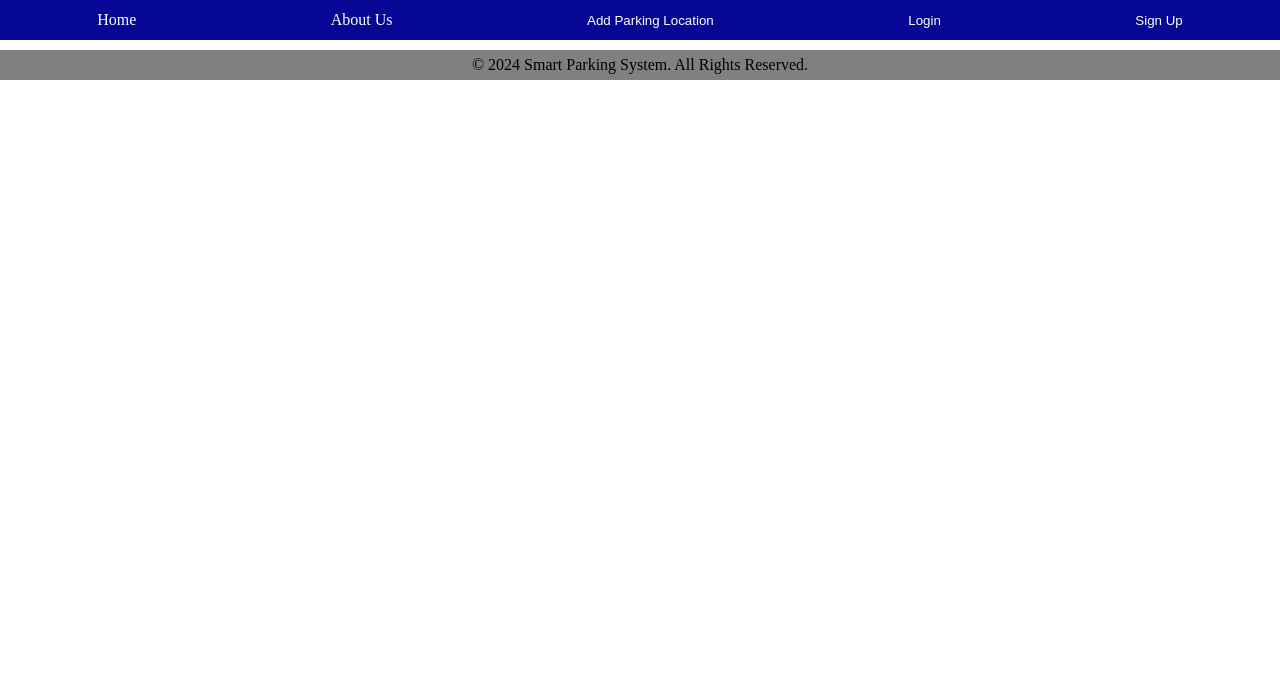
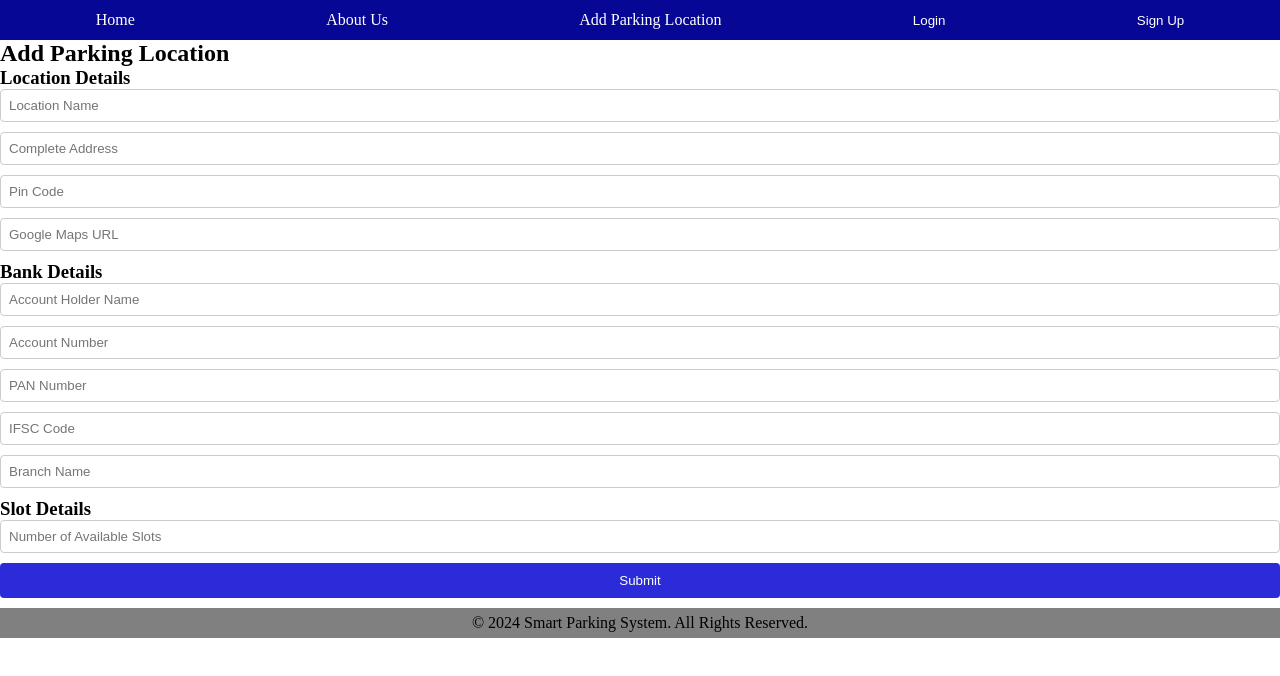
Before and after one commit to Piyush-Lokhande07/Smart-Parking-System, a React (Vite) app in the folder client/: page /add-parking-location in a window 1280 px wide. Shown: the top 676 px of the page. Built offline with nearby package versions, Linux system fonts and the light colour scheme.

Commit message:
Owner and location data is added to database

```diff
--- a/client/src/App.jsx
+++ b/client/src/App.jsx
@@ -1,10 +1,11 @@
 import React from "react";
 import { BrowserRouter as Router, Route, Routes } from "react-router-dom";
 import Navbar from "./components/Navbar";
-import Home from "./components//Home";
-import AboutUs from "./components//AboutUs";
-import Login from './components//Login';
+import Home from "./components/Home";
+import AboutUs from "./components/AboutUs";
+import Login from './components/Login';
 import SignUp from './components/SignUp';
+import AddParkingLocation from './components/AddParkingLocation'; // Import the new component
 import Footer from "./components/Footer";
 import './style.css';
 
@@ -18,6 +19,7 @@ function App() {
                     <Route path="/about-us" element={<AboutUs />} />
                     <Route path="/login" element={<Login />} />
                     <Route path="/sign-up" element={<SignUp />} />
+                    <Route path="/add-parking-location" element={<AddParkingLocation />} />
                 </Routes>
 
                 <Footer />
--- a/client/src/components/AddParkingLocation.jsx
+++ b/client/src/components/AddParkingLocation.jsx
@@ -1,27 +1,114 @@
-import React from 'react';
+import React, { useState } from 'react';
 
-function AddParkingLocation(){
-    return(
-        <form onSubmit={handleSubmit}>
-        <input type="text" placeholder="Owner's Name" required />
-        <input type="text" placeholder="Bank Account Number" required />
-        <input type="text" placeholder="IFSC Code" required />
-        <input type="text" placeholder="Branch Name" required />
-        <select required>
-            <option value="">Select Account Type</option>
-            <option value="savings">Savings</option>
-            <option value="current">Current</option>
-        </select>
-        <input type="email" placeholder="Contact Email" required />
-        <input type="text" placeholder="Parking Address" required />
-        <input type="text" placeholder="Pin Code" required />
-        <input type="number" placeholder="Number of Available Slots" required min="1" />
-        <input type="url" placeholder="Google Maps Link" required />
-        <button type="submit">Submit</button>
-    </form>
+function AddParkingLocation() {
+    const [locationName, setLocationName] = useState('');
+    const [completeAddress, setCompleteAddress] = useState('');
+    const [pinCode, setPinCode] = useState('');
+    const [googleMapUrl, setGoogleMapUrl] = useState('');
+    const [accountHolderName, setAccountHolderName] = useState('');
+    const [accountNumber, setAccountNumber] = useState('');
+    const [panNumber, setPanNumber] = useState(''); // Added PAN number state
+    const [ifscCode, setIfscCode] = useState('');
+    const [branchName, setBranchName] = useState('');
+    const [availableSlots, setAvailableSlots] = useState('');
+    const [popupMessage, setPopupMessage] = useState("");
+    const [isPopupOpen, setIsPopupOpen] = useState(false);
+
+    const handleSubmit = async (e) => {
+        e.preventDefault();
+
+        // Perform basic validation before sending request
+        if (!locationName || !completeAddress || !pinCode || !googleMapUrl || !accountHolderName || !accountNumber || !panNumber || !ifscCode || !branchName || !availableSlots) {
+            setPopupMessage('Error: All fields are required.');
+            setIsPopupOpen(true);
+            setTimeout(() => setIsPopupOpen(false), 3000);
+            return;
+        }
+
+        const parkingData = {
+            locationName,
+            completeAddress,
+            pinCode,
+            googleMapUrl,
+            accountHolderName,
+            accountNumber,
+            panNumber,
+            ifscCode,
+            branchName,
+            availableSlots: parseInt(availableSlots),
+        };
+
+        try {
+            const response = await fetch('http://localhost:3000/api/add-parking-location', {
+                method: 'POST',
+                headers: {
+                    'Content-Type': 'application/json',
+                },
+                body: JSON.stringify(parkingData),
+            });
 
 
+            if (response.ok) {
+                const result = await response.json();
+                setPopupMessage(result.message);
+                setIsPopupOpen(true);
+                // Clear form fields
+                setLocationName('');
+                setCompleteAddress('');
+                setPinCode('');
+                setGoogleMapUrl('');
+                setAccountHolderName('');
+                setAccountNumber('');
+                setPanNumber('');
+                setIfscCode('');
+                setBranchName('');
+                setAvailableSlots('');
+                setTimeout(() => setIsPopupOpen(false), 3000);
+            } else {
+                const errorData = await response.json();
+                throw new Error(errorData.error || 'Failed to add parking location');
+            }
+        } catch (error) {
+            console.error('Error adding parking location:', error);
+            setPopupMessage('Error: Unable to add parking location.');
+            setIsPopupOpen(true);
+            setTimeout(() => setIsPopupOpen(false), 3000);
+        }
+    };
 
-    )
+    return (
+        <div>
+            <form onSubmit={handleSubmit}>
+                <h2>Add Parking Location</h2>
+                <h3>Location Details</h3>
+                <input type="text" placeholder="Location Name" value={locationName} onChange={(e) => setLocationName(e.target.value)} required />
+                <input type="text" placeholder="Complete Address" value={completeAddress} onChange={(e) => setCompleteAddress(e.target.value)} required />
+                <input type="text" placeholder="Pin Code" value={pinCode} onChange={(e) => setPinCode(e.target.value)} required />
+                <input type="url" placeholder="Google Maps URL" value={googleMapUrl} onChange={(e) => setGoogleMapUrl(e.target.value)} required />
+
+                <h3>Bank Details</h3>
+                <input type="text" placeholder="Account Holder Name" value={accountHolderName} onChange={(e) => setAccountHolderName(e.target.value)} required />
+                <input type="text" placeholder="Account Number" value={accountNumber} onChange={(e) => setAccountNumber(e.target.value)} required />
+                <input type="text" placeholder="PAN Number" value={panNumber} onChange={(e) => setPanNumber(e.target.value)} required />
+                <input type="text" placeholder="IFSC Code" value={ifscCode} onChange={(e) => setIfscCode(e.target.value)} required />
+                <input type="text" placeholder="Branch Name" value={branchName} onChange={(e) => setBranchName(e.target.value)} required />
+
+                <h3>Slot Details</h3>
+                <input type="number" placeholder="Number of Available Slots" value={availableSlots} onChange={(e) => setAvailableSlots(e.target.value)} required min="1" />
+
+                <button type="submit">Submit</button>
+            </form>
+
+            {isPopupOpen && (
+                <div className="popup">
+                    <div className="popup-content">
+                        <span className="close" onClick={() => setIsPopupOpen(false)}>&times;</span>
+                        <div>{popupMessage}</div>
+                    </div>
+                </div>
+            )}
+        </div>
+    );
 }
+
 export default AddParkingLocation;
--- a/client/src/components/Login.jsx
+++ b/client/src/components/Login.jsx
@@ -18,7 +18,7 @@ function Login({ onSuccess }) {
             const data = await response.json();
 
             if (response.ok) {
-                onSuccess("Login Successful"); // Pass message to Navbar
+                onSuccess("Login Successful", true); // Pass success message and loggedIn state
             } else {
                 setMessage(data.message || "Login failed");
             }
--- a/client/src/components/Navbar.jsx
+++ b/client/src/components/Navbar.jsx
@@ -1,12 +1,14 @@
 import React, { useState } from "react";
-import { Link } from "react-router-dom";
+import { Link, useNavigate } from "react-router-dom"; // Import useNavigate for navigation
 import Login from './Login';
 import SignUp from './SignUp';
 
 function Navbar() {
     const [popupType, setPopupType] = useState("");
     const [isPopupOpen, setIsPopupOpen] = useState(false);
-    const [popupMessage, setPopupMessage] = useState(""); // State for popup messages
+    const [popupMessage, setPopupMessage] = useState("");
+    const [isLoggedIn, setIsLoggedIn] = useState(false); // Track login status
+    const navigate = useNavigate(); // Initialize navigate
 
     const openPopup = (type) => {
         setPopupType(type);
@@ -19,11 +21,27 @@ function Navbar() {
         setPopupMessage(""); // Clear message on close
     };
 
-    const handleSuccessMessage = (message) => {
+    const handleSuccessMessage = (message, loggedIn = false) => {
         setPopupMessage(message);
+        if (loggedIn) {
+            setIsLoggedIn(true); // Update login status
+        }
         setTimeout(() => {
             closePopup(); // Close popup after 3 seconds
-        }, 2000);
+        }, 3000); // Adjust time as needed
+    };
+
+    const handleLogout = () => {
+        setIsLoggedIn(false); // Reset login status
+    };
+
+    const handleAddParkingLocationClick = (e) => {
+        if (!isLoggedIn) {
+            e.preventDefault(); // Prevent navigation to the route if not logged in
+            setPopupMessage("You are not Logged in!");
+            setIsPopupOpen(true);
+            setTimeout(() => setIsPopupOpen(false), 3000); // Auto-close popup after 3 seconds
+        }
     };
 
     return (
@@ -31,9 +49,23 @@ function Navbar() {
             <nav>
                 <div><Link to="/" className='nav-btn nav-lk'>Home</Link></div>
                 <div><Link to="/about-us" className='nav-btn nav-lk'>About Us</Link></div>
-                <button className='nav-btn'>Add Parking Location</button>
-                <button className='nav-btn' onClick={() => openPopup("login")}>Login</button>
-                <button className='nav-btn' onClick={() => openPopup("signup")}>Sign Up</button>
+                <div>
+                    <Link
+                        to="/add-parking-location"
+                        className='nav-btn nav-lk'
+                        onClick={handleAddParkingLocationClick}
+                    >
+                        Add Parking Location
+                    </Link>
+                </div>
+                {isLoggedIn ? (
+                    <button className='nav-btn' onClick={handleLogout}>Logout</button>
+                ) : (
+                    <>
+                        <button className='nav-btn' onClick={() => openPopup("login")}>Login</button>
+                        <button className='nav-btn' onClick={() => openPopup("signup")}>Sign Up</button>
+                    </>
+                )}
             </nav>
 
             {isPopupOpen && (
--- a/client/src/components/SignUp.jsx
+++ b/client/src/components/SignUp.jsx
@@ -21,7 +21,7 @@ function SignUp({ onSuccess }) {
             const data = await response.json();
 
             if (response.ok) {
-                onSuccess("Registered Successfully"); // Pass message to Navbar
+                onSuccess("Registered Successfully", false);
             } else {
                 setMessage(data.message || "Registration failed");
             }
@@ -33,7 +33,6 @@ function SignUp({ onSuccess }) {
 
     return (
         <form onSubmit={handleSubmit}>
-            {message && <div>{message}</div>} {/* Display message */}
             <div>Enter your name:</div>
             <input type="text" value={name} onChange={(e) => setName(e.target.value)} required />
             <div>Enter your phone no:</div>
@@ -45,6 +44,7 @@ function SignUp({ onSuccess }) {
             <div>Enter password:</div>
             <input type="password" value={password} onChange={(e) => setPassword(e.target.value)} required />
             <button className='in-btn' type="submit">Submit</button>
+            {message && <div>{message}</div>} {/* Display message */}
         </form>
     );
 }
```
Also changed, not shown: 1 other file (tests, documents, lock files or other folders).
